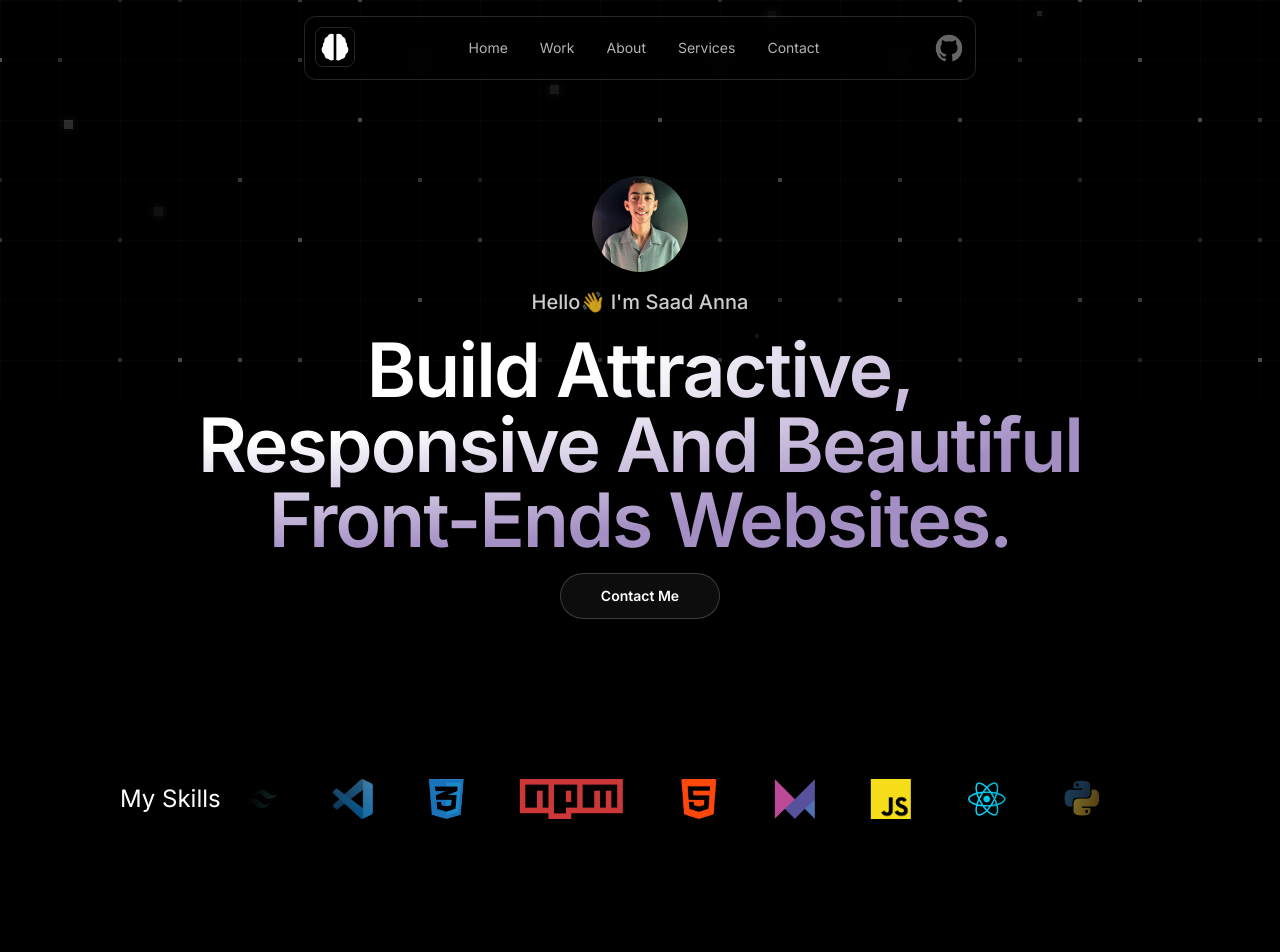
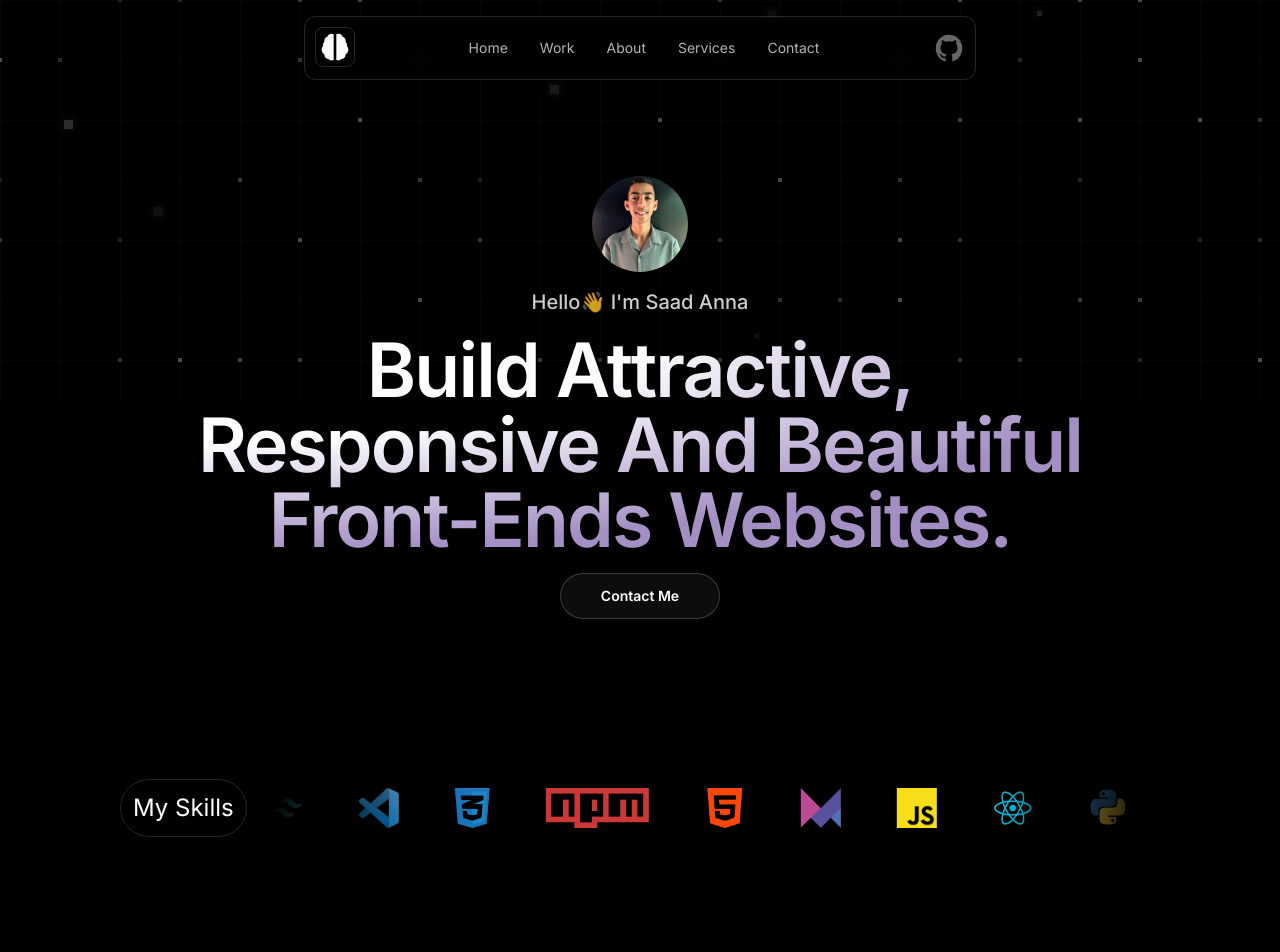
Before and after one commit to SaadAnna/Saad_Anna_Portfolio, a Next.js app: page / in a window 1280 px wide. Shown: the top 952 px of the page. Built offline with nearby package versions, Linux system fonts and the light colour scheme.

Commit message:
Edit the logo motion section in the page

```diff
--- a/src/sections/LogoMotion.tsx
+++ b/src/sections/LogoMotion.tsx
@@ -15,7 +15,7 @@ export const LogoMotion = () => {
     <section className="py-20">
       <div className="container">
       <div className="flex items-center gap-5">
-          <div className="flex-1 md:flex-none lg:text-2xl text-lg">
+          <div className="flex-1 md:flex-none lg:text-2xl text-lg p-3 border-white/15 border rounded-full">
             <h2>My Skills</h2>
           </div>
           <div className="flex flex-1 overflow-hidden [mask-image:linear-gradient(to_right,transparent,black_20%,black_80%,transparent)]">
```
